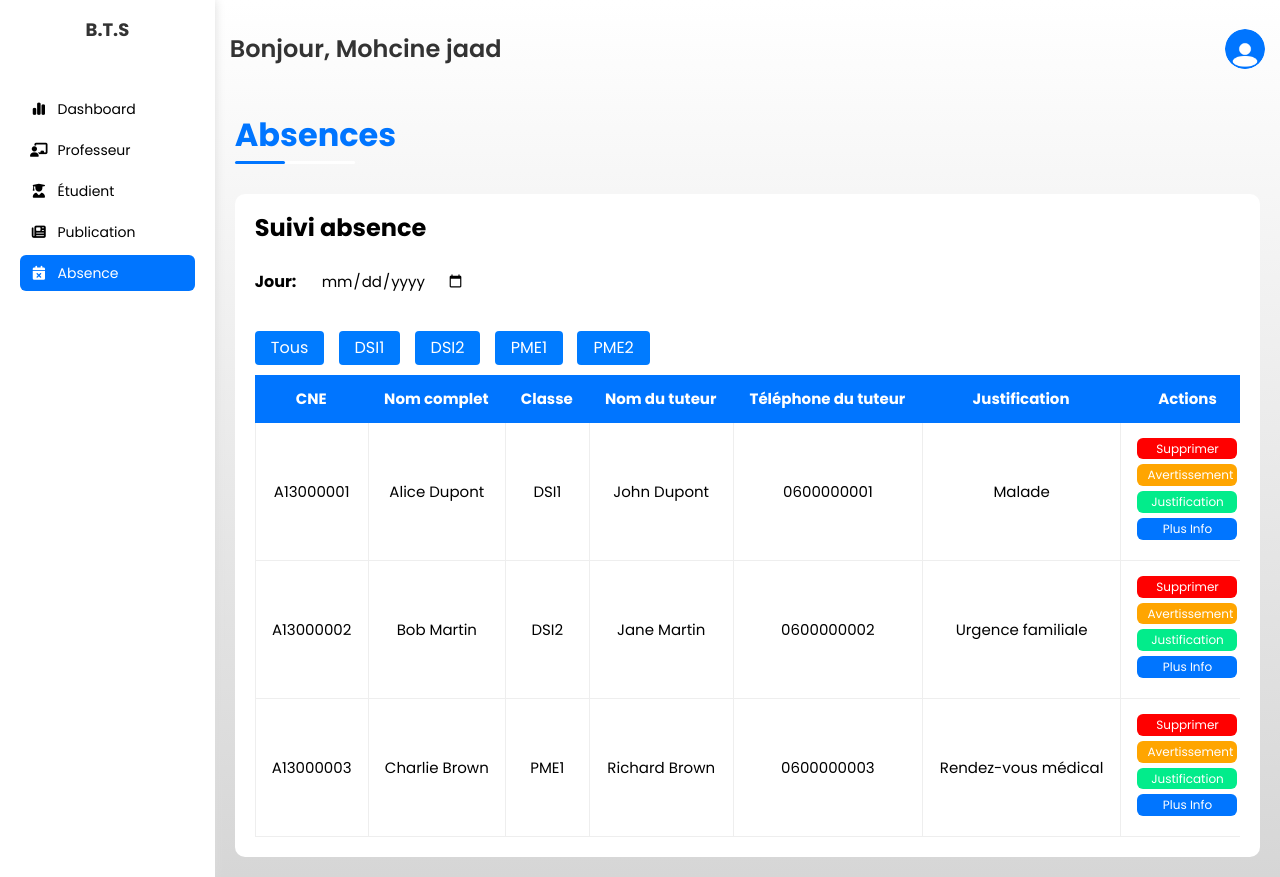
After one commit to MohcineJAAD/PFE, a PHP site: page /assets/admin/absence.php in a window 1280 px wide. The commit adds this page. Run offline with PHP 8.4, Linux system fonts and the light colour scheme.

Commit message:
implementation of page absence, pub and cover. update dashbord.css and framework.css

```diff
--- /dev/null
+++ b/assets/admin/absence.php
@@ -0,0 +1,102 @@
+<!DOCTYPE html>
+<html lang="fr">
+
+<head>
+    <meta charset="UTF-8">
+    <meta name="viewport" content="width=device-width, initial-scale=1.0">
+    <link rel="stylesheet" href="../css/framework.css">
+    <link rel="stylesheet" href="../css/dashbord.css">
+    <link rel="stylesheet" href="../css/normalize.css">
+    <link rel="stylesheet" href="../css/all.min.css">
+    <link rel="preconnect" href="https://fonts.googleapis.com">
+    <link rel="preconnect" href="https://fonts.gstatic.com" crossorigin>
+    <link href="https://fonts.googleapis.com/css2?family=Poppins:wght@100;200;300;400;500;600;700;800;900&family=Work+Sans:wght@100;200;300;400;500;600;700;800;900&display=swap" rel="stylesheet">
+    <title>Professeur</title>
+</head>
+
+<body>
+    <div class="page d-flex">
+        <?php require 'sidebar.php'; ?>
+        <div class="content w-full">
+            <?php require 'header.php'; ?>
+            <h1 class="p-relative">Absences</h1>
+            <div class="absences p-20 bg-fff rad-10 m-20">
+                <h2 class="mt-0 mb-20">Suivi absence</h2>
+                <div class="responsive-table">
+                    <div class="options w-full">
+                        <div class="Inventory-by-date">
+                            <label for="day">Jour:</label>
+                            <input type="date" name="" id="">
+                        </div>
+                        <div class="branch-filter mt-10 mb-10">
+                            <button class="btn-shape bg-c-60 color-fff" data-branch="all">Tous</button>
+                            <button class="btn-shape bg-c-60 color-fff" data-branch="DSI1">DSI1</button>
+                            <button class="btn-shape bg-c-60 color-fff" data-branch="DSI2">DSI2</button>
+                            <button class="btn-shape bg-c-60 color-fff" data-branch="PME1">PME1</button>
+                            <button class="btn-shape bg-c-60 color-fff" data-branch="PME2">PME2</button>
+                        </div>
+                    </div>
+                    <table class="fs-15 w-full" id="absence-list">
+                        <thead>
+                            <tr>
+                                <th>CNE</th>
+                                <th>Nom complet</th>
+                                <th>Classe</th>
+                                <th>Nom du tuteur</th>
+                                <th>Téléphone du tuteur</th>
+                                <th>Justification</th>
+                                <th>Actions</th>
+                            </tr>
+                        </thead>
+                        <tbody>
+                            <tr>
+                                <td>A13000001</td>
+                                <td>Alice Dupont</td>
+                                <td>DSI1</td>
+                                <td>John Dupont</td>
+                                <td>0600000001</td>
+                                <td>Malade</td>
+                                <td>
+                                    <a href="#" class="supprimer-btn" data-id="A13000001"><span class="label btn-shape bg-f00">Supprimer</span></a>
+                                    <a href="#" class="avertissement-btn" data-id="A13000001"><span class="label btn-shape bg-ffa500">Avertissement</span></a>
+                                    <a href="#" class="justification-btn" data-id="A13000001"><span class="label btn-shape bg-green">Justification</span></a>
+                                    <a href="#" class="info-btn" data-id="A13000001" data-date="2024-06-01"><span class="label btn-shape bg-c-60">Plus Info</span></a>
+                                </td>
+                            </tr>
+                            <tr>
+                                <td>A13000002</td>
+                                <td>Bob Martin</td>
+                                <td>DSI2</td>
+                                <td>Jane Martin</td>
+                                <td>0600000002</td>
+                                <td>Urgence familiale</td>
+                                <td>
+                                    <a href="#" class="supprimer-btn" data-id="A13000002"><span class="label btn-shape bg-f00">Supprimer</span></a>
+                                    <a href="#" class="avertissement-btn" data-id="A13000002"><span class="label btn-shape bg-ffa500">Avertissement</span></a>
+                                    <a href="#" class="justification-btn" data-id="A13000002"><span class="label btn-shape bg-green">Justification</span></a>
+                                    <a href="#" class="info-btn" data-id="A13000002" data-date="2024-06-01"><span class="label btn-shape bg-c-60">Plus Info</span></a>
+                                </td>
+                            </tr>
+                            <tr>
+                                <td>A13000003</td>
+                                <td>Charlie Brown</td>
+                                <td>PME1</td>
+                                <td>Richard Brown</td>
+                                <td>0600000003</td>
+                                <td>Rendez-vous médical</td>
+                                <td>
+                                    <a href="#" class="supprimer-btn" data-id="A13000003"><span class="label btn-shape bg-f00">Supprimer</span></a>
+                                    <a href="#" class="avertissement-btn" data-id="A13000003"><span class="label btn-shape bg-ffa500">Avertissement</span></a>
+                                    <a href="#" class="justification-btn" data-id="A13000003"><span class="label btn-shape bg-green">Justification</span></a>
+                                    <a href="#" class="info-btn" data-id="A13000003" data-date="2024-06-01"><span class="label btn-shape bg-c-60">Plus Info</span></a>
+                                </td>
+                            </tr>
+                        </tbody>
+                    </table>
+                </div>
+            </div>
+        </div>
+    </div>
+</body>
+
+</html>
--- a/assets/css/dashbord.css
+++ b/assets/css/dashbord.css
@@ -22,7 +22,7 @@ a {
     text-decoration: none;
 }
 ::-webkit-scrollbar {
-    width: 15px;
+    width: 10px;
 }
 ::-webkit-scrollbar-track {
     background-color: var(--color-30);
@@ -32,6 +32,9 @@ a {
 }
 ::-webkit-scrollbar-thumb:hover {
     background-color: #0e65c9;
+}
+.content {
+    overflow: hidden;
 }
 .page {
     background-image: linear-gradient(180deg, var(--color-30) 0%, var(--color-second) 100%);
@@ -231,6 +234,7 @@ h3 {
     color: var(--color-10);
 }
 /* End Contant */
+
 /* personne Contant */
 .personne-page {
     grid-template-columns: repeat(auto-fill, minmax(300px, 1fr));
@@ -295,3 +299,166 @@ h3 {
 .branch-filter button:hover {
     background-color: #0056b3;
 }
+
+/* End personne Contant */
+
+/* Absence */
+.Inventory-by-date label {
+    margin-right: 10px;
+}
+
+.Inventory-by-date input[type="date"] {
+    margin-bottom: 20px;
+    padding: 10px;
+    font-size: 15px;
+    border: none;
+}
+
+.absences .responsive-table {
+    overflow-x: auto;
+}
+.absences table {
+    min-width: 1000px;
+    border-spacing: 0;
+}
+.absences thead th {
+    background-color: var(--color-60);
+    color: var(--color-30);
+}
+.absences table th,
+.absences table td {
+    padding: 15px;
+    text-align: center;
+}
+.absences table .label {
+    width: 100px;
+    font-size: 12px;
+    display: inline-block;
+    margin-bottom: 5px;
+    text-align: center;
+    transition: .3s;
+    -webkit-transition: .3s;
+    -moz-transition: .3s;
+    -ms-transition: .3s;
+    -o-transition: .3s;
+}
+.absences table .label:hover {
+    transform: scale(1.1);
+}
+.absences tbody td {
+    border-bottom: 1px solid #eee;
+    border-left: 1px solid #eee;
+    transition: .3s;
+    -webkit-transition: .3s;
+    -moz-transition: .3s;
+    -ms-transition: .3s;
+    -o-transition: .3s;
+}
+.absences tbody td:last-child {
+    border-right: 1px solid #eee;
+    display: flex;
+    flex-direction: column;
+    align-items: center;
+}
+.absences tbody td:last-child a {
+    color: var(--color-30);
+}
+.absences tbody td:last-child span:first-child {
+    margin-bottom: 5px;
+}
+.absences tbody tr:hover td {
+    background-color: #faf7f7;
+}
+/* Pub */
+form {
+    display: flex;
+    flex-direction: column;
+}
+.form-group {
+    margin-bottom: 15px;
+}
+label {
+    margin-bottom: 5px;
+    font-weight: bold;
+}
+.pub-page input[type="text"],
+.pub-page textarea,
+.pub-page select,
+.pub-page button {
+    width: 100%;
+    padding: 10px;
+    margin-top: 5px;
+    border: 1px solid #ccc;
+    border-radius: 4px;
+    font-size: 16px;
+    font-family: 'Poppins', sans-serif;
+}
+.pub-page textarea {
+    height: 150px;
+    resize: vertical;
+}
+.pub-page .add-media {
+    border: 2px dashed #1877f2;
+    padding: 20px;
+    text-align: center;
+    margin-bottom: 20px;
+    border-radius: 4px;
+    transition: background-color 0.3s;
+}
+.pub-page .add-media:hover {
+    background-color: #f0f8ff;
+}
+.pub-page .add-media input[type="file"] {
+    display: none;
+}
+.pub-page .add-media label {
+    cursor: pointer;
+    color: #1877f2;
+    font-size: 18px;
+    font-weight: bold;
+}
+.pub-page button[type="submit"] {
+    background-color: #1877f2;
+    color: #fff;
+    border: none;
+    border-radius: 4px;
+    padding: 10px 15px;
+    font-size: 16px;
+    font-family: 'Poppins', sans-serif;
+    cursor: pointer;
+    transition: background-color 0.3s;
+}
+.pub-page button[type="submit"]:hover {
+    background-color: #0056b3;
+}
+.display-pub {
+    grid-template-columns: repeat(auto-fill, minmax(300px, 1fr));
+}
+@media (max-width: 767px) {
+    .display-pub {
+        grid-template-columns: minmax(200px, 1fr);
+        margin-left: 10px;
+        margin-right: 10px;
+        gap: 10px;
+    }
+}
+.display-pub .pub {
+    overflow: hidden;
+}
+.display-pub .pub .cover {
+    max-width: 100%;
+}
+.display-pub .pub .info {
+    font-size: 13px;
+}
+.op {
+    width: 75%;
+    display: flex;
+    justify-content: space-evenly;
+    position: absolute;
+    top: -25px;
+    left: 45px;
+}
+.op span:hover {
+    cursor: pointer;
+}
--- a/assets/css/framework.css
+++ b/assets/css/framework.css
@@ -52,6 +52,9 @@
 .mt-10 {
     margin-top: 10px;
 }
+.mt-15 {
+    margin-top: 15px;
+}
 .mt-20 {
     margin-top: 20px;
 }
@@ -63,6 +66,9 @@
 }
 .mb-10 {
     margin-bottom: 10px;
+}
+.mb-20 {
+    margin-bottom: 20px;
 }
 /* End padding + margin */
 
@@ -76,6 +82,12 @@
 .bg-f00 {
     background-color: var(--c-f00);
 }
+.bg-ffa500 {
+    background-color: #ffa500;
+}
+.bg-green {
+    background-color: #02ec8b;
+}
 .color-000 {
     color: var(--c-000);
 }
@@ -84,6 +96,9 @@
 }
 .color-333 {
     color: var(--color-10);
+}
+.color-888 {
+    color: #888;
 }
 /* End color */
 
@@ -97,11 +112,14 @@
 .txt-c {
     text-align: center;
 }
+.fs-13 {
+    font-size: 13px;
+}
 .fs-14 {
     font-size: 14px;
 }
-.fs-13 {
-    font-size: 13px;
+.fs-15 {
+    font-size: 15px;
 }
 @media (max-width: 767px) {
     .txt-c-mobile {
@@ -155,6 +173,11 @@
     align-items: center;
     justify-content: space-between;
 }
+.center-flex {
+    display: flex;
+    align-items: center;
+    justify-content: space-between;
+}
 .evenly-flex {
     display: flex;
     align-items: center;
```
Also changed, not shown: assets/admin/pub.php (added, +149 -0 lines), 1 other file.
